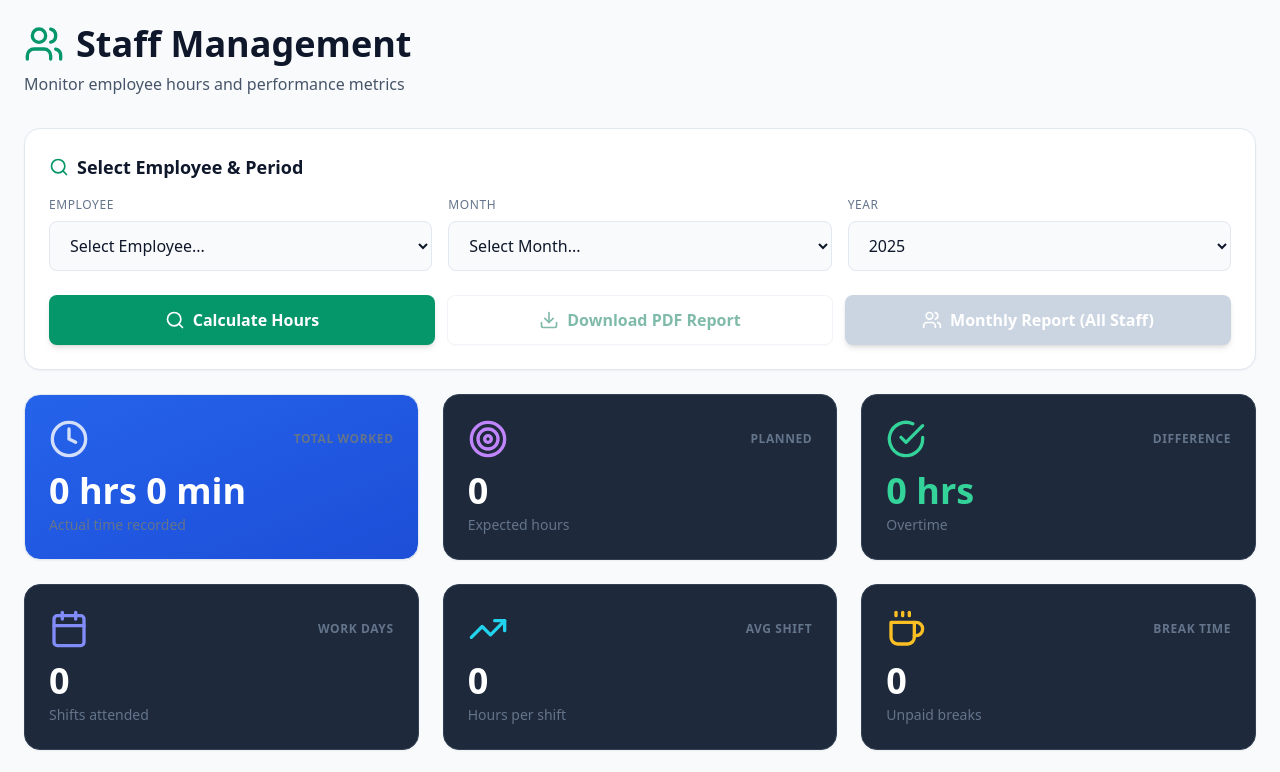
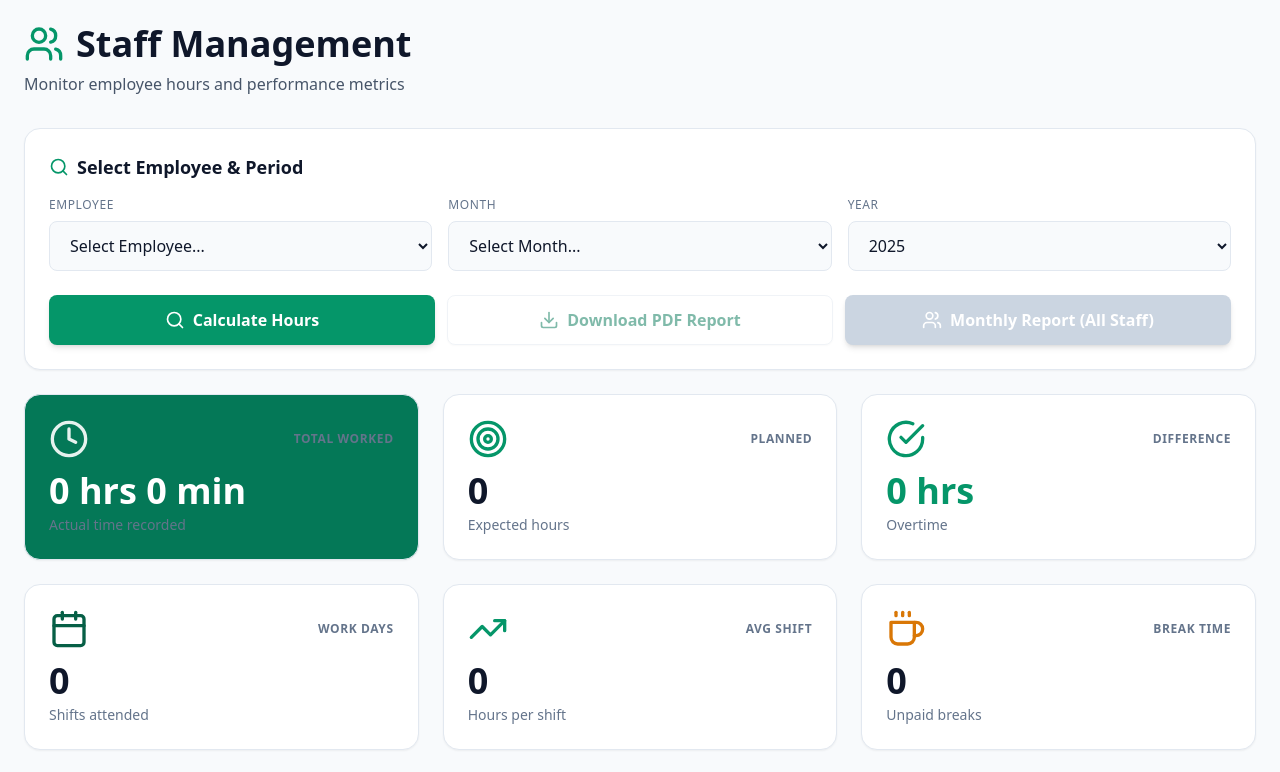
Before and after one commit to IvyAndersen/Staff-Hours, a React (Vite) app: page / in a window 1280 px wide. Shown: the top 772 px of the page. Built offline with nearby package versions, Linux system fonts and the light colour scheme.

Commit message:
Update StatGrid.jsx

```diff
--- a/src/components/StaffDashboard/stats/StatGrid.jsx
+++ b/src/components/StaffDashboard/stats/StatGrid.jsx
@@ -9,8 +9,8 @@ export default function StatGrid({ stats }) {
         title="TOTAL WORKED"
         subtitle="Actual time recorded"
         value={stats.totalHoursFormatted}
-        icon={<Clock className="w-10 h-10 text-white/80" />}
-        containerClassName="bg-gradient-to-br from-blue-600 to-blue-700"
+        icon={<Clock className="w-10 h-10 text-white/90" />}
+        containerClassName="bg-emerald-700 shadow-md"
         valueClassName="text-white"
       />
 
@@ -18,9 +18,9 @@ export default function StatGrid({ stats }) {
         title="PLANNED"
         subtitle="Expected hours"
         value={stats.totalPlannedHours}
-        icon={<Target className="w-10 h-10 text-purple-400" />}
-        containerClassName="bg-slate-800 border border-slate-700"
-        valueClassName="text-white"
+        icon={<Target className="w-10 h-10 text-emerald-600" />}
+        containerClassName="bg-white border border-slate-200"
+        valueClassName="text-slate-900"
       />
 
       <StatCard
@@ -29,40 +29,40 @@ export default function StatGrid({ stats }) {
         value={`${stats.overtimeHours > 0 ? '+' : ''}${stats.overtimeHours} hrs`}
         icon={
           stats.overtimeHours >= 0 ? (
-            <CheckCircle className="w-10 h-10 text-emerald-400" />
+            <CheckCircle className="w-10 h-10 text-emerald-600" />
           ) : (
-            <XCircle className="w-10 h-10 text-rose-400" />
+            <XCircle className="w-10 h-10 text-red-600" />
           )
         }
-        containerClassName="bg-slate-800 border border-slate-700"
-        valueClassName={stats.overtimeHours >= 0 ? 'text-emerald-400' : 'text-rose-400'}
+        containerClassName="bg-white border border-slate-200"
+        valueClassName={stats.overtimeHours >= 0 ? 'text-emerald-600' : 'text-red-600'}
       />
 
       <StatCard
         title="WORK DAYS"
         subtitle="Shifts attended"
         value={stats.workDays}
-        icon={<Calendar className="w-10 h-10 text-indigo-400" />}
-        containerClassName="bg-slate-800 border border-slate-700"
-        valueClassName="text-white"
+        icon={<Calendar className="w-10 h-10 text-emerald-800" />}
+        containerClassName="bg-white border border-slate-200"
+        valueClassName="text-slate-900"
       />
 
       <StatCard
         title="AVG SHIFT"
         subtitle="Hours per shift"
         value={stats.averageShiftDuration}
-        icon={<TrendingUp className="w-10 h-10 text-cyan-400" />}
-        containerClassName="bg-slate-800 border border-slate-700"
-        valueClassName="text-white"
+        icon={<TrendingUp className="w-10 h-10 text-emerald-600" />}
+        containerClassName="bg-white border border-slate-200"
+        valueClassName="text-slate-900"
       />
 
       <StatCard
         title="BREAK TIME"
         subtitle="Unpaid breaks"
         value={stats.totalBreakHours}
-        icon={<Coffee className="w-10 h-10 text-amber-400" />}
-        containerClassName="bg-slate-800 border border-slate-700"
-        valueClassName="text-white"
+        icon={<Coffee className="w-10 h-10 text-amber-600" />}
+        containerClassName="bg-white border border-slate-200"
+        valueClassName="text-slate-900"
       />
     </div>
   );
```
